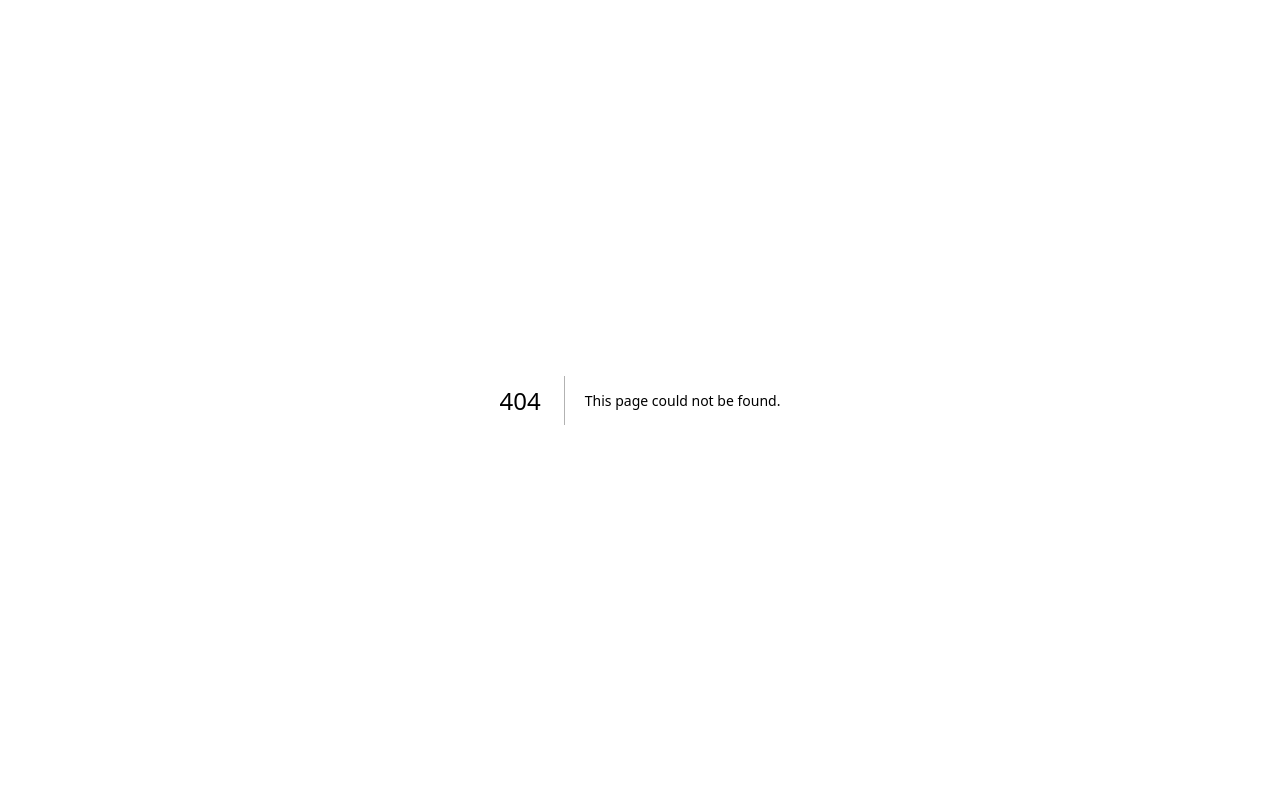
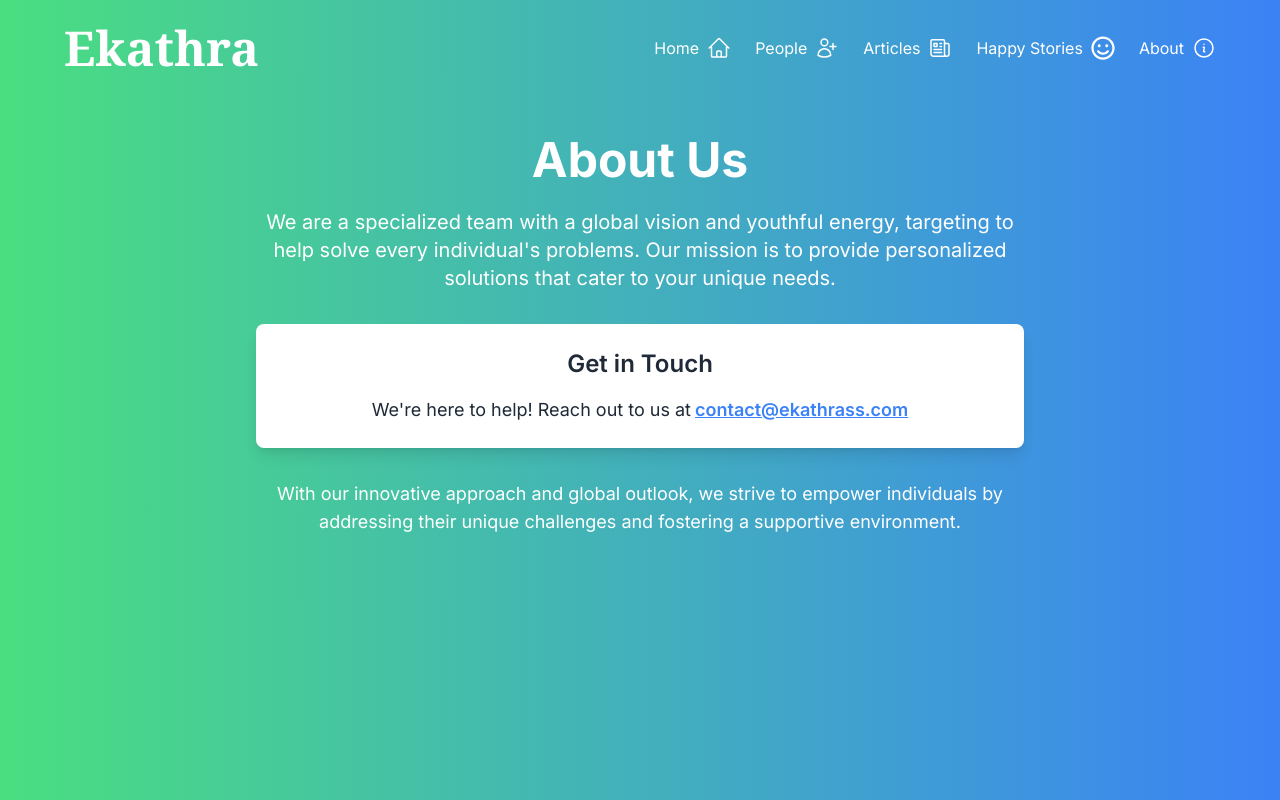
Before and after one commit to Santhosh-CS07/s_s, a Next.js app: page /about in a window 1280 px wide. Before the commit this address had no page. Built offline with nearby package versions, Linux system fonts and the light colour scheme.

Commit message:
Navbar now added in layout page

```diff
--- /dev/null
+++ b/src/app/about/page.tsx
@@ -0,0 +1,34 @@
+import React from 'react';
+
+const About = () => {
+    return (
+        <section className="bg-gradient-to-r from-green-400 to-blue-500 text-white py-16 px-4">
+            <div className="container mx-auto">
+                <div className="text-center max-w-3xl mx-auto">
+                    <h2 className="text-5xl font-bold mb-6">About Us</h2>
+                    <p className="text-xl mb-8">
+                        We are a specialized team with a global vision and youthful energy,
+                        targeting to help solve every individual's problems. Our mission is
+                        to provide personalized solutions that cater to your unique needs.
+                    </p>
+                    <div className="bg-white text-gray-800 rounded-lg p-6 shadow-lg">
+                        <h3 className="text-2xl font-semibold mb-4">Get in Touch</h3>
+                        <p className="text-lg">
+                            We're here to help! Reach out to us at
+                            <a href="mailto:contact@ekathrass.com" className="text-blue-500 font-semibold underline ml-1">
+                                contact@ekathrass.com
+                            </a>
+                        </p>
+                    </div>
+                    <div className="mt-8">
+                        <p className="text-lg">
+                            With our innovative approach and global outlook, we strive to empower individuals by addressing their unique challenges and fostering a supportive environment.
+                        </p>
+                    </div>
+                </div>
+            </div>
+        </section>
+    );
+}
+
+export default About;
--- a/src/app/layout.tsx
+++ b/src/app/layout.tsx
@@ -1,6 +1,7 @@
 import type { Metadata } from "next";
 import { Inter } from "next/font/google";
 import "./globals.css";
+import Homenavbar from "@/components/HomeNavBar/Homenavbar";
 
 const inter = Inter({ subsets: ["latin"] });
 
@@ -17,7 +18,10 @@ export default function RootLayout({
 }>) {
   return (
     <html lang="en">
-      <body className={inter.className}>{children}</body>
+      <body className={`${inter.className} bg-gradient-to-r from-green-400 to-blue-500`}>
+        <Homenavbar />
+        {children}
+      </body>
     </html>
   );
 }
--- a/src/components/HeroSection/Herosection.tsx
+++ b/src/components/HeroSection/Herosection.tsx
@@ -9,14 +9,13 @@ import Authentication from '../Authentication/Authentication';
 
 export default function HeroSection() {
     return (
-        <div className="min-h-screen bg-gradient-to-r from-green-400 to-blue-500">
         <div className="container mx-auto px-6 py-6">
-                <Homenavbar />
+            {/* <Homenavbar /> */}
             <div className="flex flex-col md:flex-row ">
                 <div className="flex justify-items-center pt-12 sm:pt-24 md:w-1/2 text-left">
                     <div className=''>
-                            <h1 className="text-4xl md:text-4xl font-bold text-white mb-6">
-                                Join Ekathra <strong className='line-through'>COMMUNITY</strong> for Real-Time Help at Your Fingertips.</h1>
+                        <h1 className="text-4xl md:text-4xl font-bold text-black mb-6">
+                            Join Ekathra COMMUNITY for Real-Time Help at Your Fingertips.</h1>
                         <p className="text-lg md:text-xl text-white mb-8 overflow-wrap">
                             Ekathra - Where Every Question Gets the Answer It Deserves.
                         </p>
@@ -45,6 +44,5 @@ export default function HeroSection() {
                 </div>
             </div>
         </div>
-        </div>
     );
 }
--- a/src/components/HomeNavBar/Homenavbar.tsx
+++ b/src/components/HomeNavBar/Homenavbar.tsx
@@ -1,12 +1,17 @@
+"use client";
 import React from 'react'
-import { ArrowRightOnRectangleIcon, NewspaperIcon, InformationCircleIcon, UserPlusIcon } from '@heroicons/react/24/outline';
+import { ArrowRightOnRectangleIcon, HomeIcon, NewspaperIcon, InformationCircleIcon, UserPlusIcon } from '@heroicons/react/24/outline';
 import { FaRegSmile } from 'react-icons/fa'; // Import the smile icon from react-icons
 import Image from 'next/image';
 const Homenavbar = () => {
     return (
-        <div className=" justify-between items-center sm:flex">
-            <h2 className="font-serif text-7xl md:text-5xl text-white font-extrabold sm:text-4xl">Ekathra</h2>
+        <div className=" justify-between items-center sm:flex mx-16 mt-6">
+            <a href='/'> <h2 className="font-serif text-7xl md:text-5xl text-white font-extrabold sm:text-4xl">Ekathra</h2></a>
             <div className="flex space-x-6 sm:mt-0">
+                <a href="/" className="text-white hover:text-gray-200 flex items-center space-x-2">
+                    <span className='hidden sm:inline'>Home</span>
+                    <HomeIcon className="h-16 w-16 hidden sm:inline sm:h-6 sm:w-6" />
+                </a>
                 <a href="/people" className="text-white hover:text-gray-200 flex items-center space-x-2">
                     <span className='hidden sm:inline'>People</span>
                     <UserPlusIcon className="h-16 w-16 hidden sm:inline sm:h-6 sm:w-6" />
```
Lines whose indentation alone changed are shown as unchanged.
